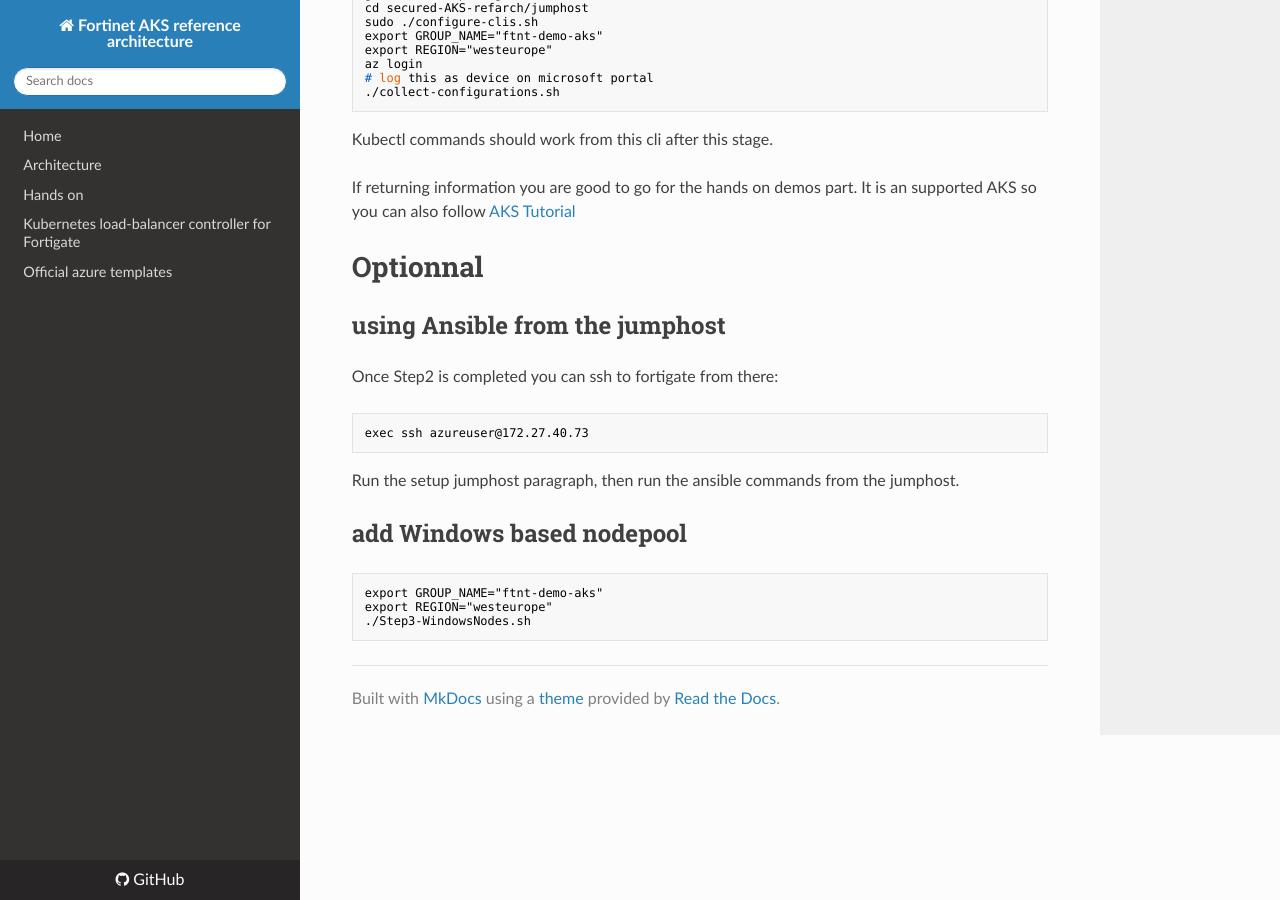
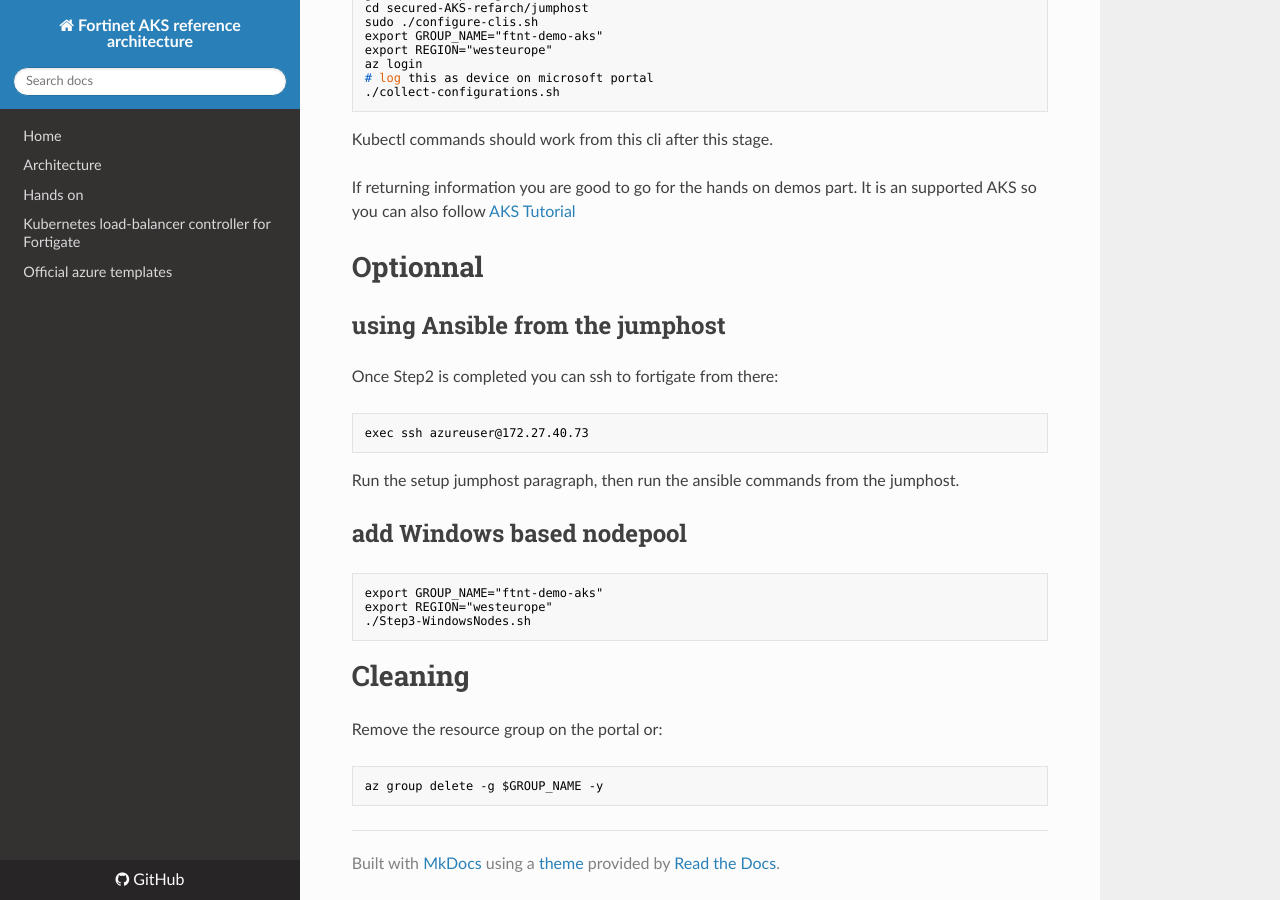
Before and after one commit to fortinet-solutions-cse/secured-AKS-refarch, an MkDocs documentation site: the page built from docs/JumphostUsage.md, in a window 1280 px wide and 900 px high, scrolled down 2088 px. Built offline with MkDocs 1.6.1, drawn with Linux system fonts in a browser that asks for light colours; nearby versions of some CDN libraries.

Commit message:
Add cleaning and try fixing image formating on redthedocs

````diff
--- a/docs/JumphostUsage.md
+++ b/docs/JumphostUsage.md
@@ -88,3 +88,10 @@ export GROUP_NAME="ftnt-demo-aks"
 export REGION="westeurope"
 ./Step3-WindowsNodes.sh
 ```
+
+# Cleaning
+
+Remove the resource group on the portal or:
+```shell
+az group delete -g $GROUP_NAME -y
+```
````
Also changed, not shown: docs/Hands_on_demos.md (+10 -0 lines), docs/LocalDockerandVPN.md (+7 -0 lines).
